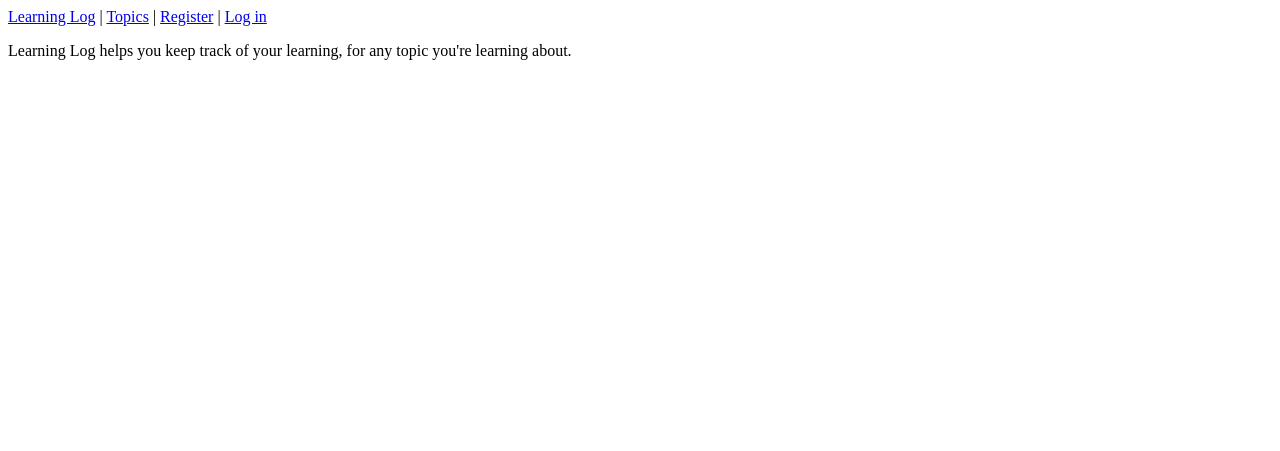
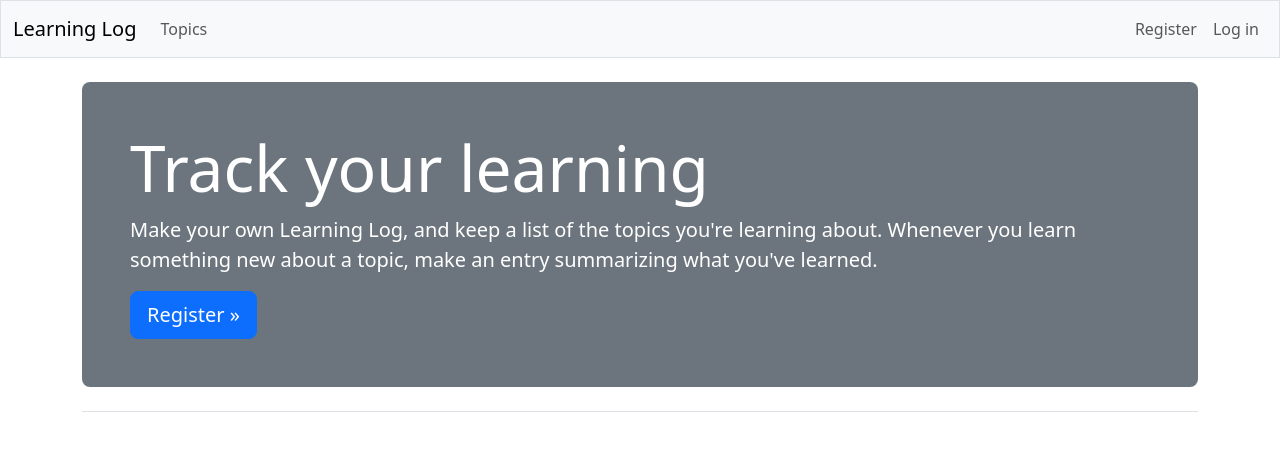
Before and after one commit to becathey/learning-log-django, a Django app: page / in a window 1280 px wide. Shown: the top 451 px of the page. Run offline with Django 4.2, Linux system fonts and the light colour scheme; some libraries are stand-ins or nearby versions.

Commit message:
Apply styling to base and home page templates

```diff
--- a/learning_logs/templates/learning_logs/base.html
+++ b/learning_logs/templates/learning_logs/base.html
@@ -1,13 +1,55 @@
-<p>
-    <a href="{% url 'learning_logs:index' %}">Learning Log</a> |
-    <a href="{% url 'learning_logs:topics' %}">Topics</a> |
-    {% if user.is_authenticated %}
-        Hello, {{user.username}}!
-        <a href="{% url 'users:logout' %}">Log out</a>
-    {% else %}
-        <a href="{% url 'users:register' %}">Register</a> |
-        <a href="{% url 'users:login' %}">Log in</a>
-    {% endif %}
-</p>
-
-{% block content %}{% endblock content %}
+{% load bootstrap5 %}
+<!doctype html>
+<html lang="en">
+    <head>
+        <meta charset="utf-8">
+        <meta name="viewport" content="width=device-width, initial-scale=1, shrink-to-fit=no">
+        <title>Learning Log</title>
+        {% bootstrap_css %}
+        {% bootstrap_javascript %}
+    </head>
+    <body>
+        <nav class="navbar navbar-expand-md navbar-light bg-light mb-4 border">
+            <div class="container-fluid">
+              <a class="navbar-brand" href="{% url 'learning_logs:index' %}">Learning Log</a>
+              <button class="navbar-toggler" type="button" data-bs-toggle="collapse" data-bs-target="#navbarCollapse" aria-controls="navbarCollapse" aria-expanded="false" aria-label="Toggle navigation">
+                <span class="navbar-toggler-icon"></span>
+              </button>
+              <div class="collapse navbar-collapse" id="navbarCollapse">
+                <ul class="navbar-nav me-auto">
+                  <li class="nav-item">
+                    <a class="nav-link" href="{% url 'learning_logs:topics' %}">Topics</a>
+                  </li>
+                </ul>
+                <ul class="navbar-nav ml-auto">
+                  {% if user.is_authenticated %}
+                  <li class="nav-item">
+                    <span class="navbar-text">Hello, {{user.username}}!</span>
+                  </li>
+                  <li class="nav-item">
+                    <a class="nav-link" href="{% url 'users:logout' %}">
+                      Log out
+                    </a>
+                  </li>
+                  {% else %}
+                  <li class="nav-item">
+                    <a class="nav-link" href="{% url 'users:register' %}">Register</a>
+                  </li>
+                  <li class="nav-item">
+                    <a class="nav-link" href="{% url 'users:login' %}">Log in</a>
+                  </li>
+                  {% endif %}
+                </ul>
+              </div>
+            </div>
+        </nav>
+        <main role="main" class="container">
+            <div class="pb-4 mb-2 border-bottom">
+                {% block page_header %}{% endblock page_header %}
+            </div>
+            <div>
+                {% block content %}{% endblock content %}
+            </div>
+        </main>
+    </body>
+</html>
--- a/learning_logs/templates/learning_logs/index.html
+++ b/learning_logs/templates/learning_logs/index.html
@@ -1,5 +1,9 @@
 {% extends 'learning_logs/base.html' %}
 
-{% block content %}
-<p>Learning Log helps you keep track of your learning, for any topic you're learning about.</p>
-{% endblock content %}
+{% block page_header %}
+    <div class="p-5 bg-secondary text-white rounded-3">
+        <h1 class="display-3">Track your learning</h1>
+        <p class="lead">Make your own Learning Log, and keep a list of the topics you're learning about. Whenever you learn something new about a topic, make an entry summarizing what you've learned.</p>
+        <a class="btn btn-lg btn-primary" href="{% url 'users:register' %}" role="button">Register &raquo;</a>
+    </div>
+{% endblock page_header %}
```
